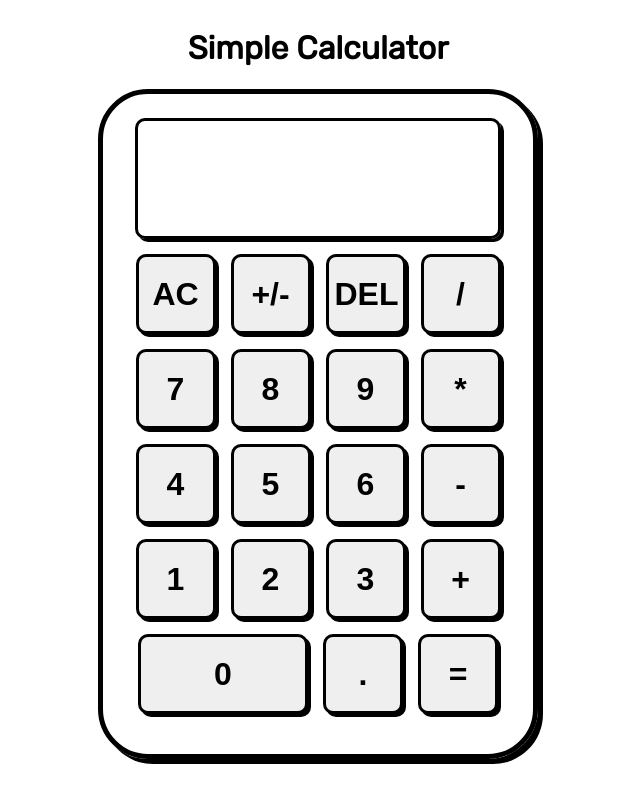
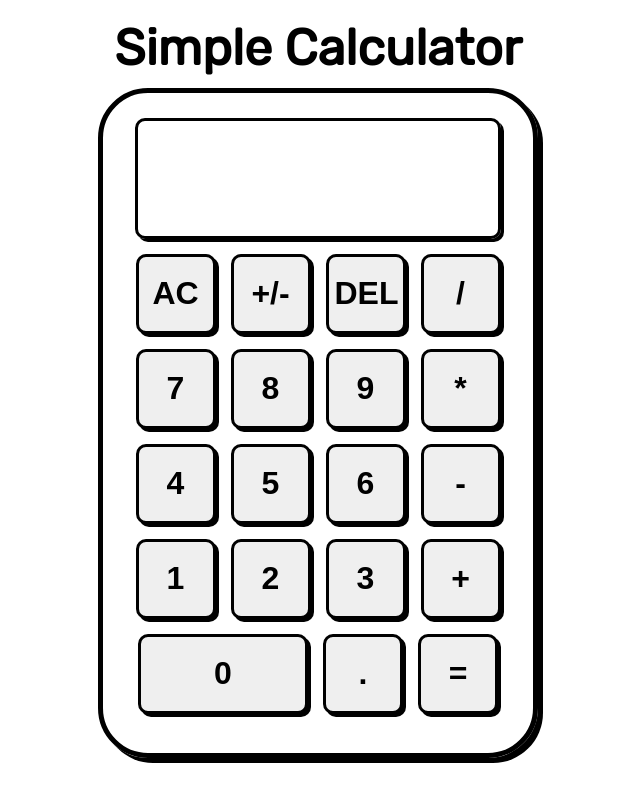
Before and after one commit to dttncl/simple-calculator, a plain HTML site: page index.html in a window 1280 px wide. Shown: the whole page, without its empty margins (322-962 px from the left). Drawn offline with Linux system fonts and the light colour scheme.

Commit message:
add style to heading

```diff
--- a/style.css
+++ b/style.css
@@ -6,6 +6,12 @@ body {
     flex-direction: column;
     justify-content: center;
     align-items: center;
+}
+
+h1 {
+    text-align: center;
+    font-size: 50px;
+    margin: 10px;
 }
 
 .calculator {
```
